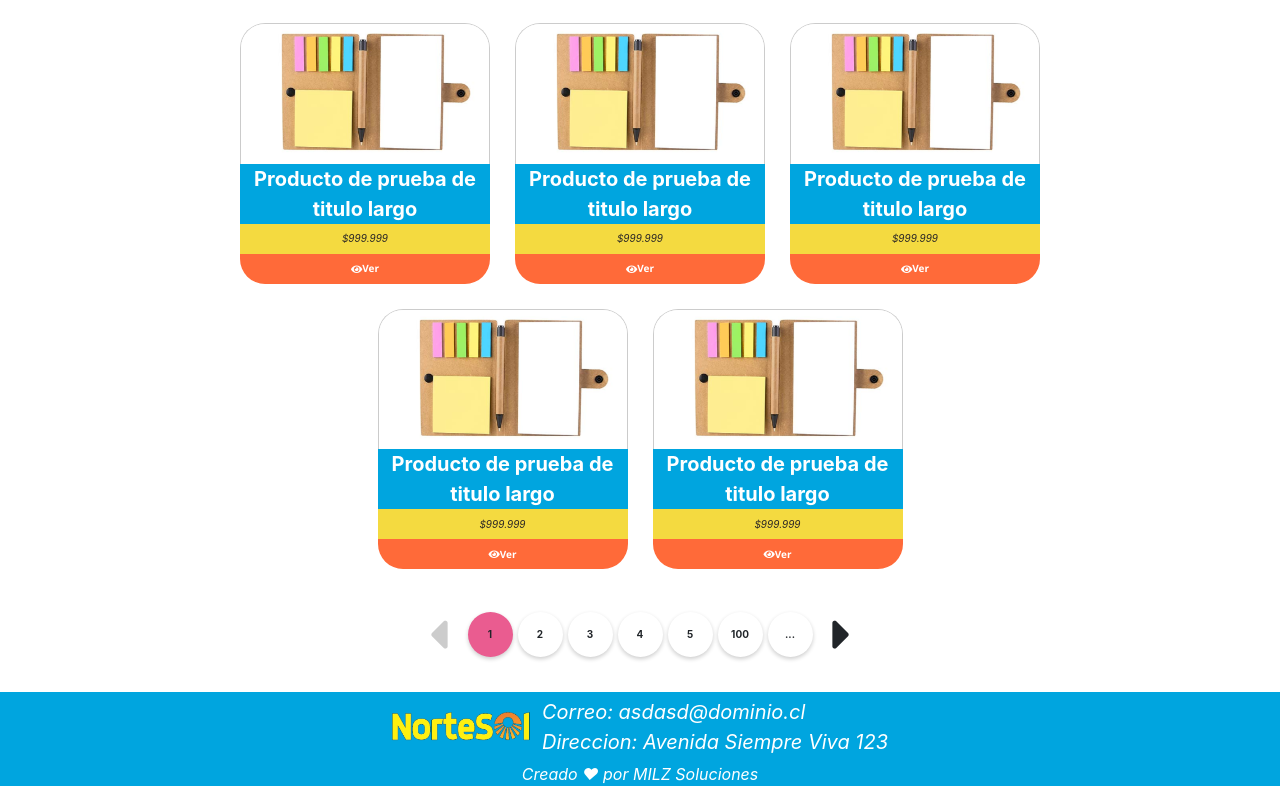
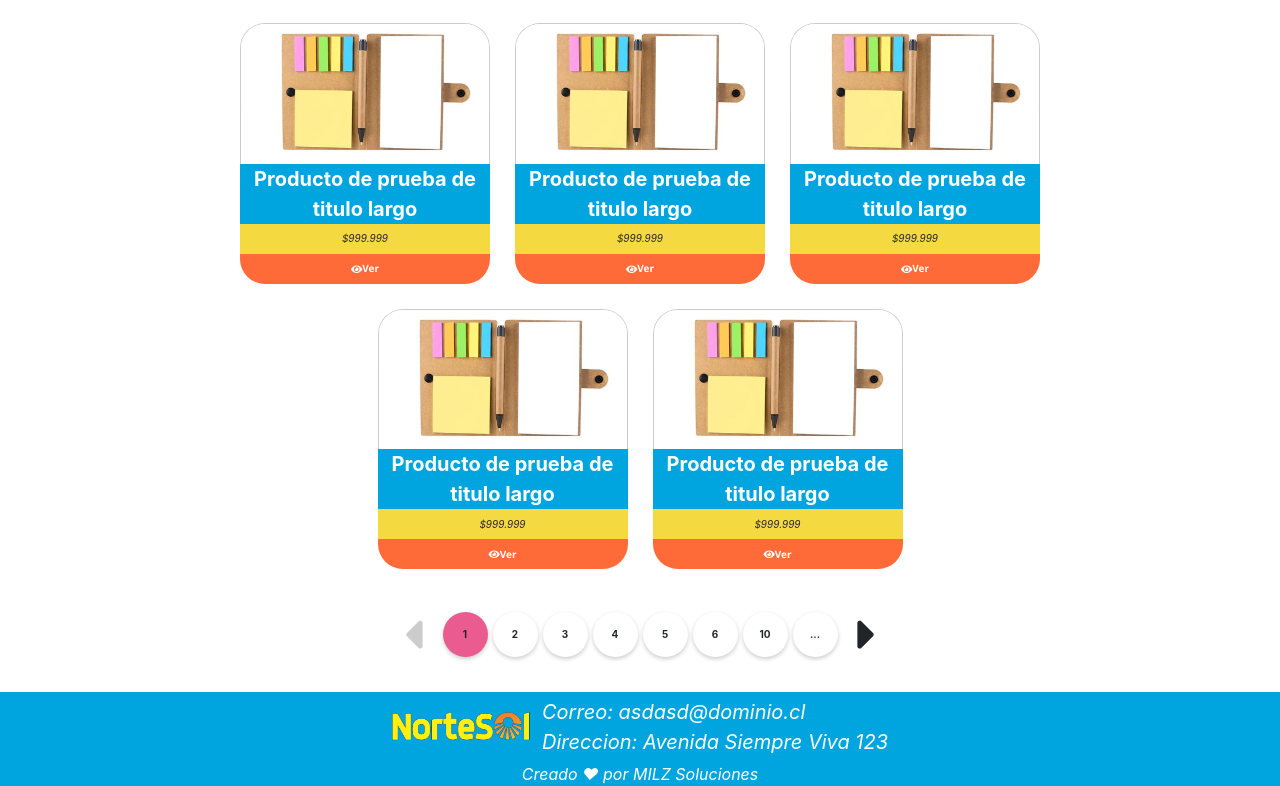
Before and after one commit to MilzCode/nortesol, a Next.js app: page / in a window 1280 px wide. Shown: the part 910-1696 px from the top of the page. Built offline with nearby package versions, Linux system fonts and the light colour scheme.

Commit message:
fix: paginador

```diff
--- a/components/venta/Paginador.tsx
+++ b/components/venta/Paginador.tsx
@@ -2,13 +2,17 @@ import React, { useState } from "react";
 
 const Paginador = () => {
   //maxPagina son las paginas disponibles
-  const maxPagina = 100;
+  const maxPagina = 10;
   //sino hay paginas que no se despliegue el componente
   if (maxPagina < 1) return null;
   //con pagina mostrar Dato indicamos cuantas paginas se mostraran en el paginador sin contar ni la primera ni la ultima
-  const paginasMostrarDato = 4;
+  const paginasMostrarDato = 5;
   const paginasMostrar =
-    paginasMostrarDato > maxPagina ? maxPagina - 1 : paginasMostrarDato;
+    paginasMostrarDato > maxPagina
+      ? maxPagina - 1
+      : maxPagina === paginasMostrarDato
+      ? paginasMostrarDato - 1
+      : paginasMostrarDato;
   const cargarCadaNpaginas = paginasMostrar - 1;
   const [pagina, setPagina] = useState(1);
   const [paginador, setPaginador] = useState(false);
@@ -24,9 +28,21 @@ const Paginador = () => {
   };
   const handdlePagina = (e: any) => {
     const paginaSelect = parseInt(e.target.innerHTML);
-    paginaSelect === 1
-      ? loadNextPages(paginaSelect)
-      : loadPrevPages(paginaSelect);
+    if (paginaSelect === pagina) return;
+    if (maxPagina <= paginasMostrarDato) {
+      setPagina(paginaSelect);
+      return;
+    }
+    if (paginaSelect === 1 || paginaSelect === maxPagina) {
+      paginaSelect === 1
+        ? loadNextPages(paginaSelect)
+        : loadPrevPages(paginaSelect);
+    } else {
+      paginaSelect > pagina
+        ? loadNextPages(paginaSelect)
+        : loadPrevPages(paginaSelect);
+    }
+
     setPagina(paginaSelect);
   };
   const loadNextPages = (nuevaPagina: number) => {
@@ -87,12 +103,14 @@ const Paginador = () => {
   const handdleNext = () => {
     //en este caso ademas de comprobar la siguiente pagina si no hay mas paginas no es necesario buscar mas paginas para
     //el paginador
+    if (pagina === maxPagina) return;
     pagina + 1 === lastNextPagina &&
       maxPagina > paginasMostrar + 1 &&
       loadNextPages(pagina + 1);
     maxPagina !== pagina && setPagina(pagina + 1);
   };
   const handdlePrev = () => {
+    if (pagina === 1) return;
     pagina - 1 === lastPrevPagina && loadPrevPages(pagina - 1);
     pagina !== 1 && setPagina(pagina - 1);
   };
```
